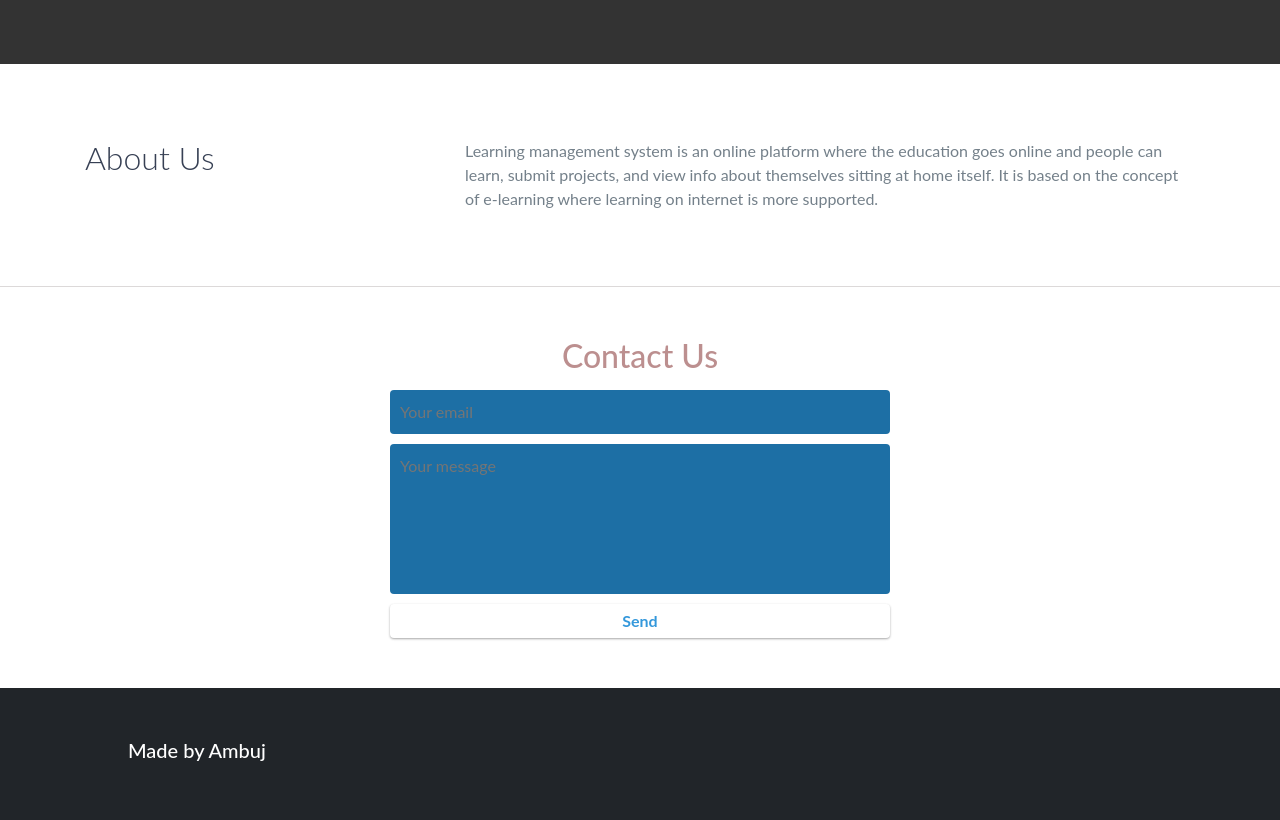
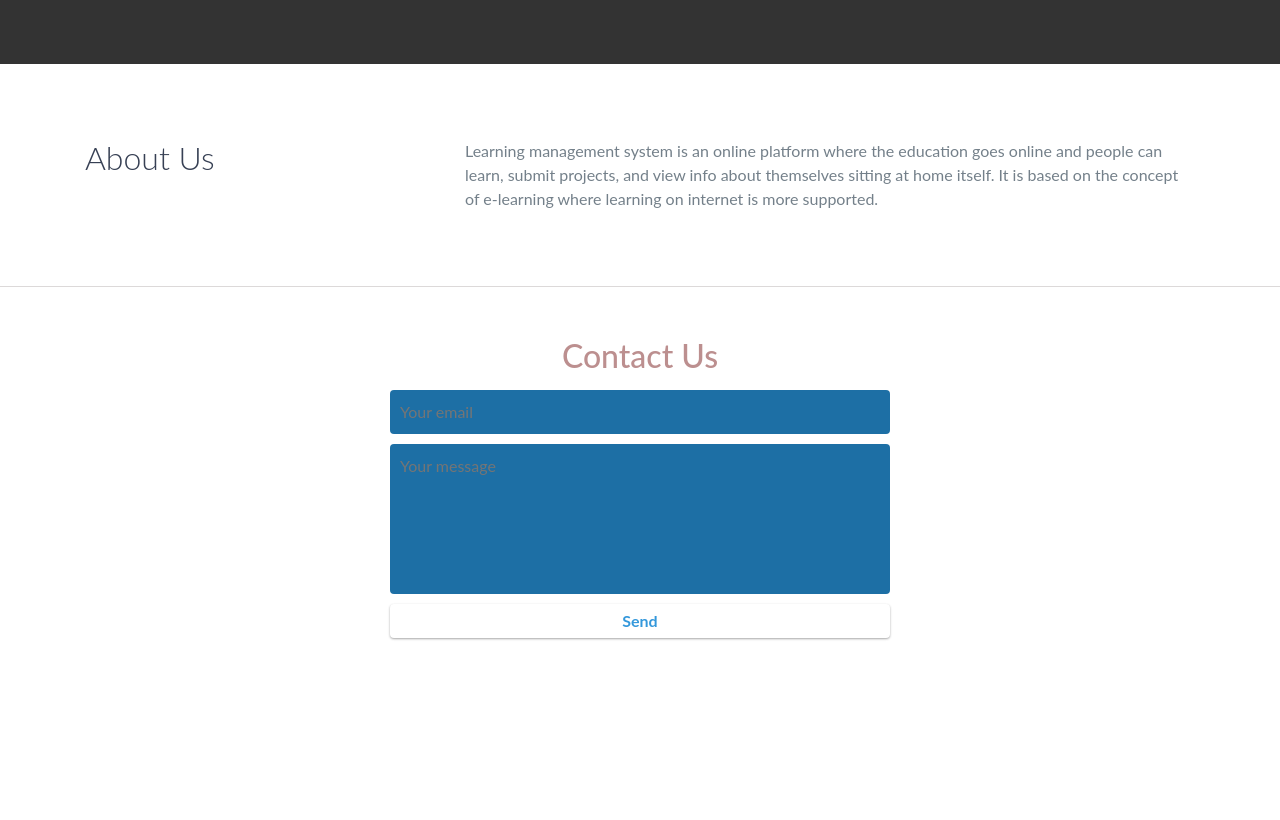
Before and after one commit to ambujraj/Learning-Management-System, a plain HTML site: page index.html in a window 1280 px wide. Shown: the part 736-1556 px from the top of the page. After the commit the page ends 1424 px from the top, so only its background shows below. Drawn offline with Linux system fonts and the light colour scheme.

Commit message:
Update index.html

```diff
--- a/index.html
+++ b/index.html
@@ -103,19 +103,7 @@
     </div>
 
 
-    <footer>
-        <div class="container-fluid">
-            <div class="row">
 
-                    <h5 style="color:white;margin-left:10%;">
-                        Made by Ambuj
-                    </h5>
-
-
-
-            </div>
-        </div>
-    </footer>
 
 <script src="js/jquery-3.2.1.slim.min.js"></script>
 <script src="js/popper.min.js"></script>
```
